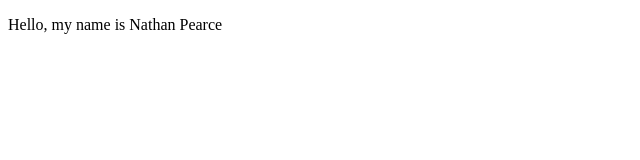
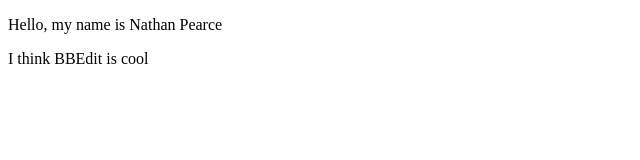
Before and after one commit to Nathan-Pearce/desktop, a plain HTML site: page index.html in a window 1280 px wide. Shown: the whole page, without its empty margins (0-640 px from the left). Drawn offline with Linux system fonts and the light colour scheme.

Commit message:
added BBEdit comment

```diff
--- a/index.html
+++ b/index.html
@@ -6,5 +6,6 @@
 </head>
 <body>
 <p>Hello, my name is Nathan Pearce</p>
+<p>I think BBEdit is cool</p>
 </body>
 </html>
```
